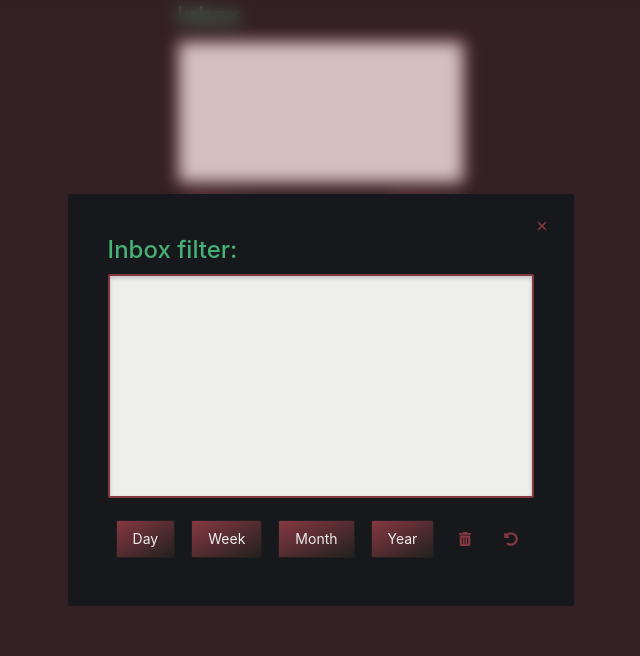
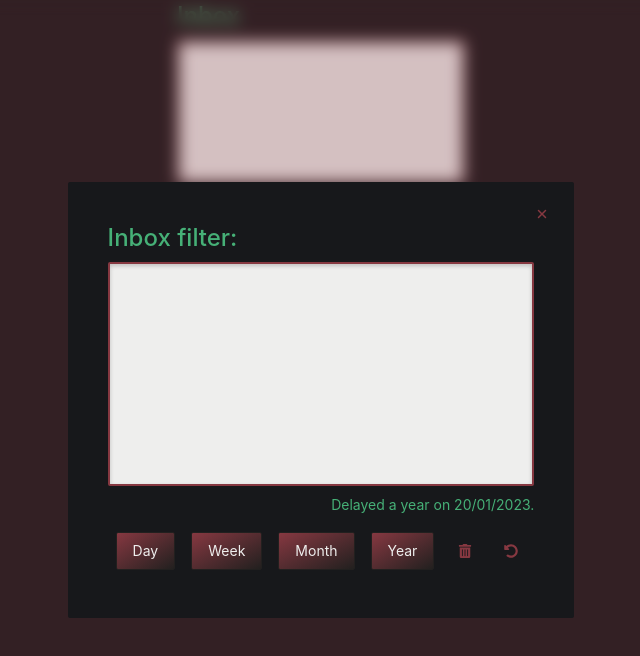
Before and after one commit to Z3ROO/inbox, a React (Create React App) app: page / in a window 1280 px wide. Both pictures are taken after a click on the button "Free". Shown: the top 656 px of the page, without its empty margins (319-959 px from the left). Built offline with nearby package versions, Linux system fonts and the light colour scheme.

Commit message:
feat: when delayed info

```diff
--- a/src/features/inbox/index.tsx
+++ b/src/features/inbox/index.tsx
@@ -83,6 +83,9 @@ function FilterInbox() {
     <div className="w-[28] m-2">
       <h4 className="text-tanj-green">Inbox filter:</h4>
       <InboxFilterInputField />
+      <div className="text-right">
+        <span className="text-sm text-tanj-green">Delayed a year on {new Date().toLocaleDateString(['pt-BR'])}.</span>
+      </div>
       <InboxFilterControlls />
     </div>
   )
```
